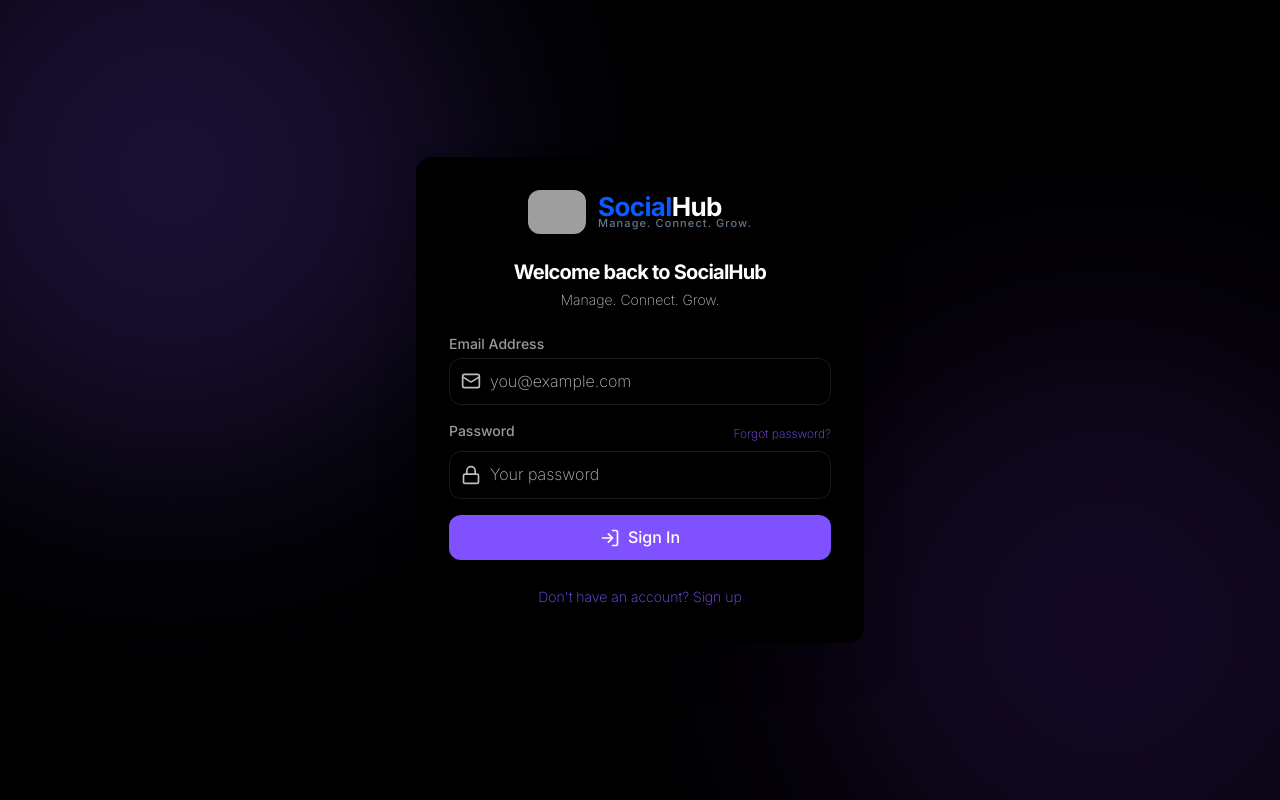
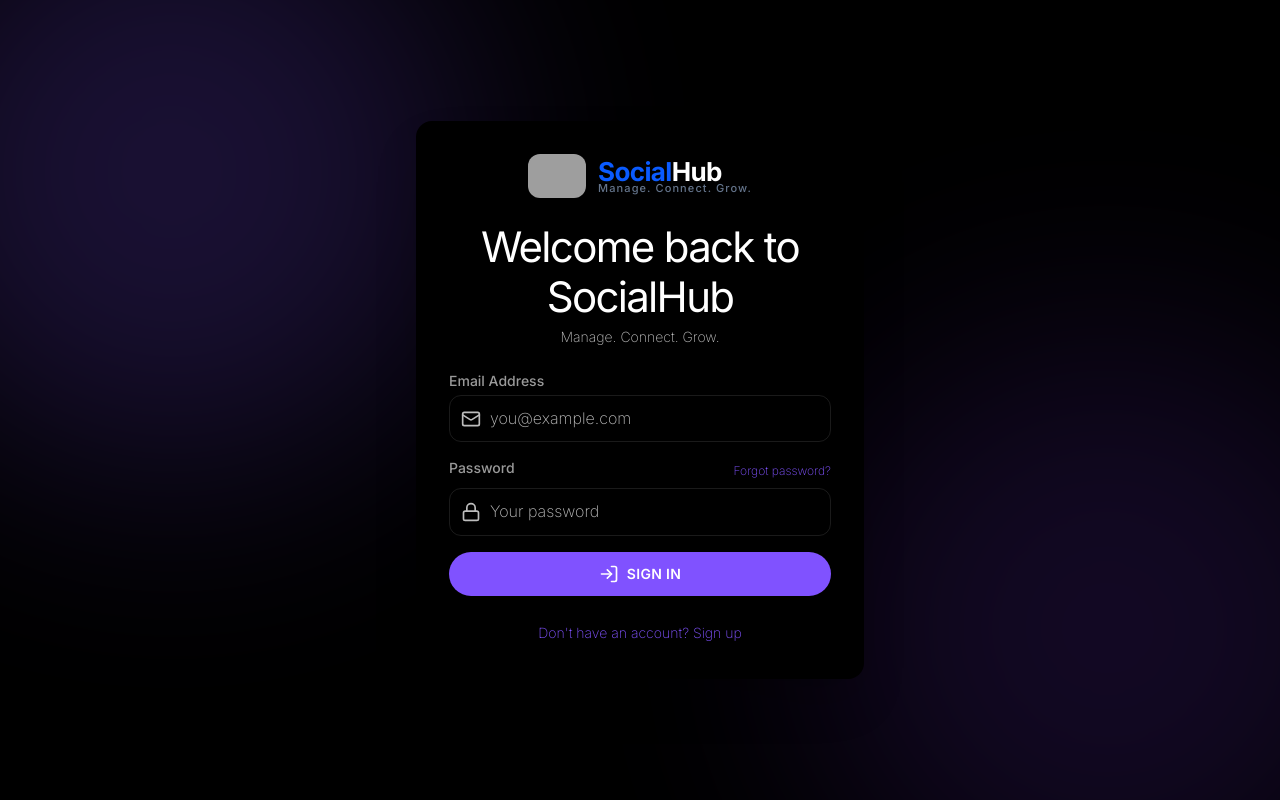
Before and after one commit to Mahmoudnabil03/Dashboard, a React (Create React App) app in the folder frontend/: page /login in a window 1280 px wide. Built offline with nearby package versions, Linux system fonts and the light colour scheme; no server answers; grey boxes are pictures that could not be loaded.

Commit message:
theme: sculptural login headline plus pill CTA

```diff
--- a/frontend/src/pages/Login.js
+++ b/frontend/src/pages/Login.js
@@ -102,7 +102,7 @@ export default function Login() {
         <div className="flex justify-center mb-6">
           <Logo size={58} />
         </div>
-        <h1 className="text-center text-xl font-bold text-[var(--text-primary)]">
+        <h1 className="text-center text-[42px] leading-[1.2] font-normal tracking-[-1.68px] text-[var(--text-primary)]">
           {isLogin ? "Welcome back to SocialHub" : "Create your SocialHub account"}
         </h1>
         <p className="text-center text-[var(--text-tertiary)] text-sm mt-1 mb-6">Manage. Connect. Grow.</p>
@@ -156,7 +156,7 @@ export default function Login() {
           </div>
 
           <button type="submit" disabled={loading}
-            className="w-full bg-[var(--brand-primary)] text-white py-2.5 rounded-xl hover:bg-[var(--brand-primary-hover)] transition flex items-center justify-center disabled:opacity-50 font-medium" aria-busy={loading}>
+            className="w-full bg-[var(--brand-primary)] text-white py-3 rounded-[24px] hover:bg-[var(--brand-primary-hover)] transition flex items-center justify-center disabled:opacity-50 font-semibold uppercase tracking-[0.025em] text-sm" aria-busy={loading}>
             {loading ? <Loader2 size={20} className="mr-2 animate-spin" /> : <LogIn size={20} className="mr-2" aria-hidden="true" />}
             {loading ? "Processing..." : (isLogin ? "Sign In" : "Create Account")}
           </button>
```
